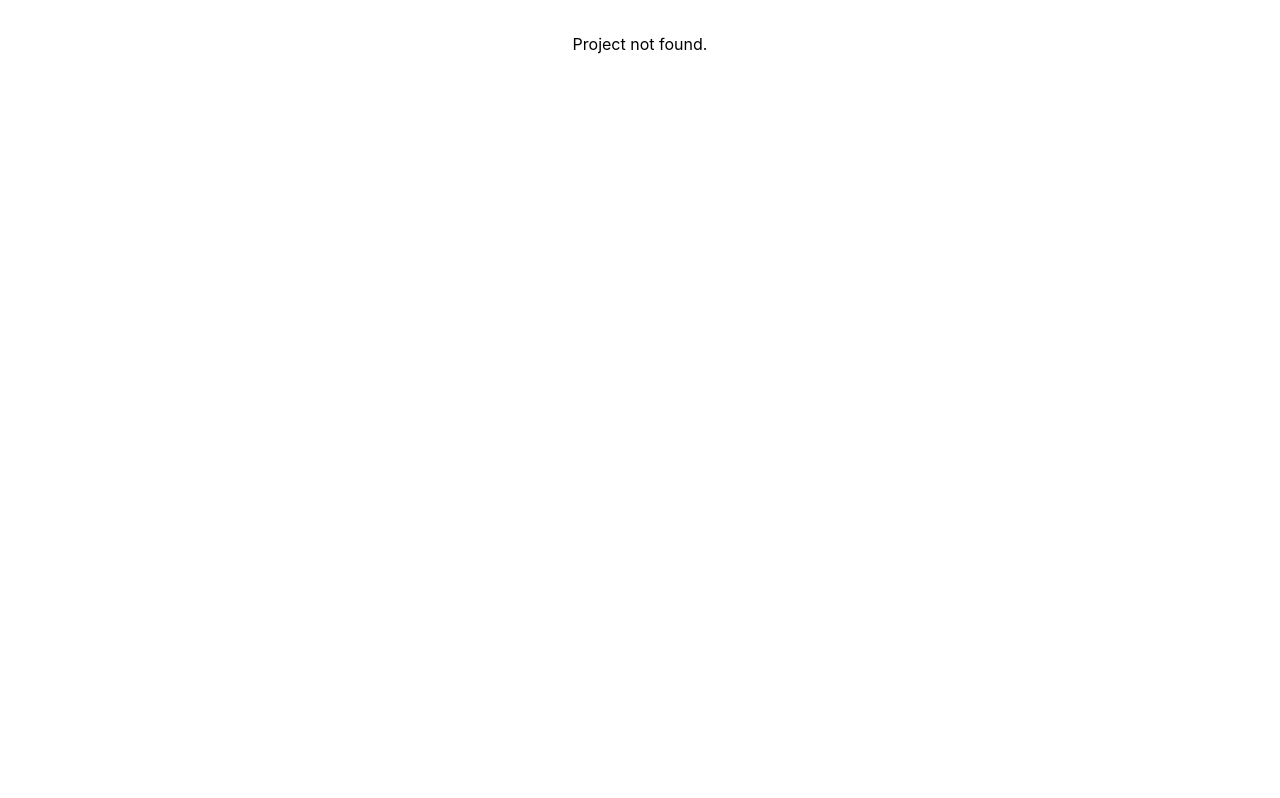
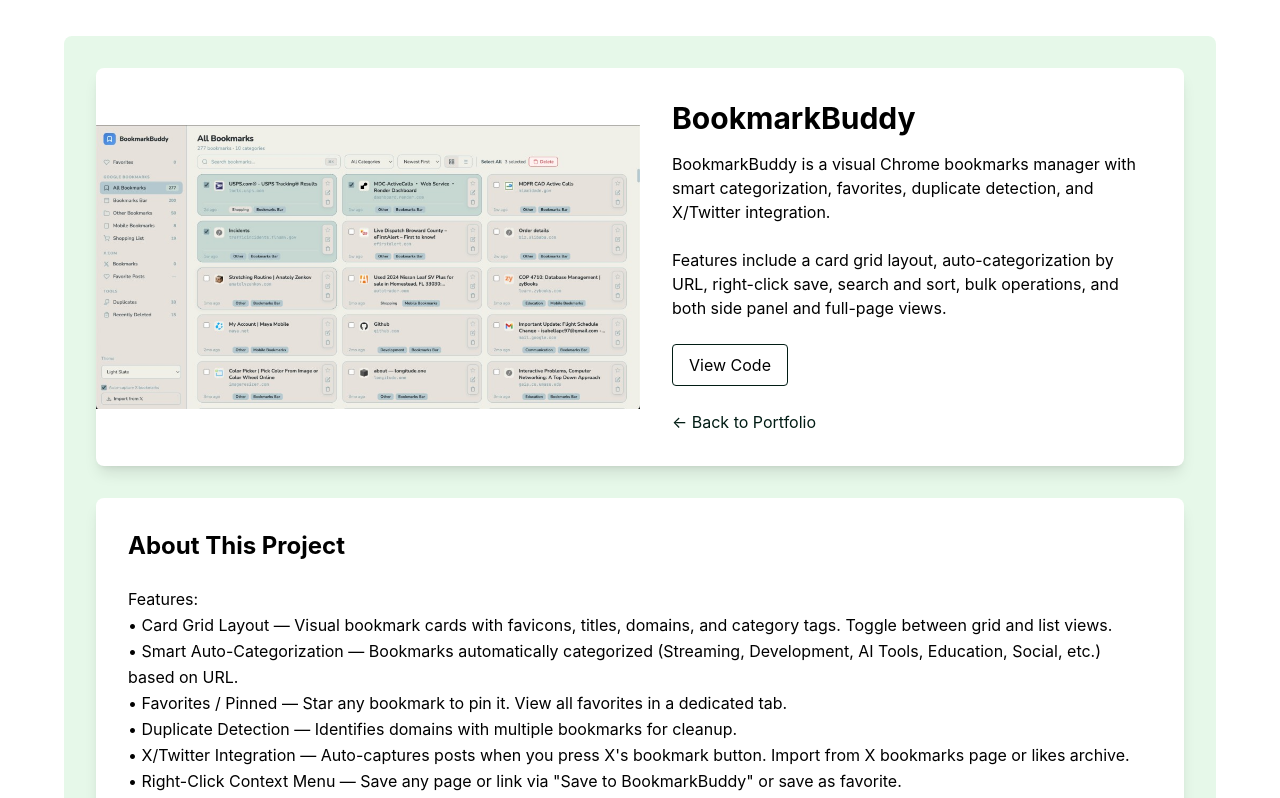
Before and after one commit to izy138/Portfolio, a React (Create React App) app: page /project/bookmarkbuddy in a window 1280 px wide. Before the commit this address had no page. Shown: the top 798 px of the page. Built offline with nearby package versions, Linux system fonts and the light colour scheme.

Commit message:
add bookmarkbuddy

```diff
--- a/src/Portfolio.js
+++ b/src/Portfolio.js
@@ -162,7 +162,7 @@
         )}
       </nav>
       {/* Hero Section */}
-      <section id="home" className="relative h-[45vh] flex items-center justify-center bg-[#1babab]/50 overflow-hidden">
+      <section id="home" className="relative h-[42.75vh] flex items-center justify-center bg-[#1babab]/50 overflow-hidden">
         {/* Animated Painting Background */}
         <div
           className="absolute left-0 right-0 opacity-20 transition-transform duration-300 ease-out"
@@ -220,12 +220,12 @@
       </section>
 
       {/* Projects Section */}
-      <section id="projects" className="py-4 sm:py-4 px-4 sm:px-6 bg-[#1babab]/40 relative">
-        <div className="max-w-7xl mx-auto">
+      <section id="projects" className="py-4 sm:py-4 px-3 sm:px-4 lg:px-6 bg-[#1babab]/40 relative">
+        <div className="max-w-[1600px] mx-auto">
 
           {/* Projects Grid View */}
           {viewMode === 'grid' && (
-            <div className="grid grid-cols-1 sm:grid-cols-2 lg:grid-cols-3 gap-4 sm:gap-6 ">
+            <div className="grid grid-cols-1 sm:grid-cols-2 lg:grid-cols-4 gap-2 sm:gap-3">
               {filteredProjects.map((project, index) => (
                 <Link
                   to={`/project/${project.slug}`}
@@ -374,16 +374,16 @@
         </div>
 
         {/* View Toggle - in the gap to the right of the cards, does not affect card width */}
-        <div className="absolute top-[16px] right-4 sm:right-3 flex flex-col gap-0 z-10">
+        <div className="hidden absolute top-[12px] right-2 sm:right-3 flex flex-col gap-0 z-10">
           <button
             onClick={() => setViewMode('grid')}
-            className={`px-3 sm:px-4 py-2 text-xs sm:text-sm font-medium rounded-t-md border border-b-0 text-[#011c14] border-[#1babab]/80 ${viewMode === 'grid' ? 'bg-[#1babab]/50' : 'bg-white'}`}
+            className={`px-2 py-1 text-xs font-medium rounded-t-md border border-b-0 text-[#011c14] border-[#1babab]/80 ${viewMode === 'grid' ? 'bg-[#1babab]/50' : 'bg-white'}`}
           >
             Grid
           </button>
           <button
             onClick={() => setViewMode('list')}
-            className={`px-3 sm:px-4 py-2 text-xs sm:text-sm font-medium rounded-b-md border text-[#011c14] border-[#1babab]/80 ${viewMode === 'list' ? 'bg-[#1babab]/50' : 'bg-white'}`}
+            className={`px-2 py-1 text-xs font-medium rounded-b-md border text-[#011c14] border-[#1babab]/80 ${viewMode === 'list' ? 'bg-[#1babab]/50' : 'bg-white'}`}
           >
             List
           </button>
--- a/src/projects.js
+++ b/src/projects.js
@@ -7,9 +7,34 @@
 import shellhacks1 from './assets/shellhacks1.png';
 import recipeRecommender from './assets/nutrichoice.png';
 import miamiDadeActiveCalls from './assets/miami-dade-active-calls.png';
+import bookmarkbuddy from './assets/bookmarkbuddy.png';
 
 
 const projects = [
+  {
+    slug: "bookmarkbuddy",
+    title: "BookmarkBuddy",
+    description: "A modern Chrome extension for visual bookmark management with smart categorization, favorites, duplicate detection, and X/Twitter integration.",
+    longDescription: `BookmarkBuddy is a visual Chrome bookmarks manager with smart categorization, favorites, duplicate detection, and X/Twitter integration.
+
+Features include a card grid layout, auto-categorization by URL, right-click save, search and sort, bulk operations, and both side panel and full-page views.`,
+    extendedDescription: `Features:
+• Card Grid Layout — Visual bookmark cards with favicons, titles, domains, and category tags. Toggle between grid and list views.
+• Smart Auto-Categorization — Bookmarks automatically categorized (Streaming, Development, AI Tools, Education, Social, etc.) based on URL.
+• Favorites / Pinned — Star any bookmark to pin it. View all favorites in a dedicated tab.
+• Duplicate Detection — Identifies domains with multiple bookmarks for cleanup.
+• X/Twitter Integration — Auto-captures posts when you press X's bookmark button. Import from X bookmarks page or likes archive.
+• Right-Click Context Menu — Save any page or link via "Save to BookmarkBuddy" or save as favorite.
+• Search & Sort — Search across titles, URLs, and categories. Sort by newest, oldest, or alphabetical.
+• Bulk Operations — Select multiple bookmarks and delete at once.
+• Side Panel & Full Page — Quick access in Chrome's side panel or full-page manager for large collections.`,
+    categories: ["Chrome Extension", "JavaScript", "Bookmarks"],
+    tech: ["Chrome Extension", "JavaScript", "HTML5", "CSS3", "Chrome APIs"],
+    github: "",
+    demo: "",
+    image: bookmarkbuddy,
+    imagePosition: "object-left"
+  },
   {
     slug: "miami-dade-active-calls",
     title: "Miami-Dade Active Calls",
@@ -173,7 +198,7 @@
 
 /** Pinned projects always appear first in this order. Add new projects to the array above; they'll show after these. */
 export const PINNED_PROJECT_SLUGS = [
-  "miami-dade-active-calls",
+  "bookmarkbuddy",
   "fiu-panther-planner",
   "webgpu-particles",
 ];
```
Also changed, not shown: src/assets/bookmarkbuddy.png (added).
